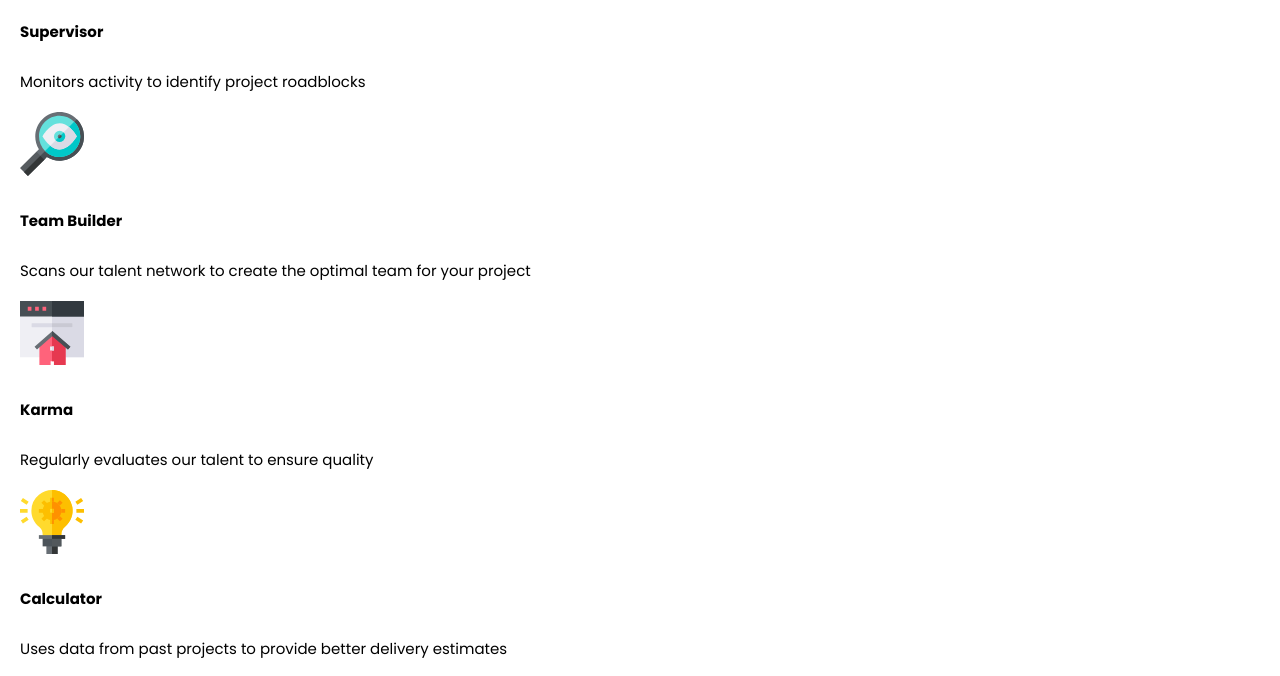
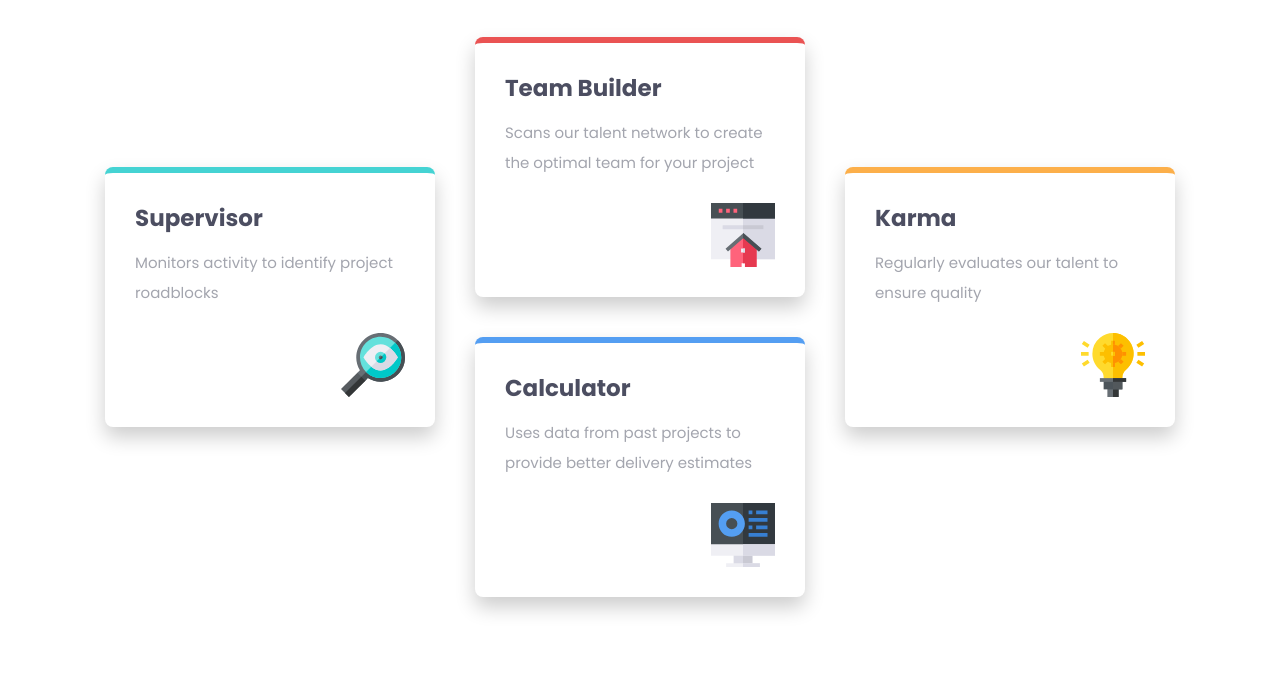
Before and after one commit to Khanh-Dev/second-project, a plain HTML site: page index.html in a window 1280 px wide. Shown: the part 183-859 px from the top of the page. After the commit the page ends 820 px from the top, so only its background shows below. Drawn offline with Linux system fonts and the light colour scheme.

Commit message:
push code

```diff
--- a/index.html
+++ b/index.html
@@ -11,11 +11,7 @@
 
   <title>Frontend Mentor | Four card feature section</title>
 
-  <!-- Feel free to remove these styles or customise in your own stylesheet 👍 -->
-  <style>
-    .attribution { font-size: 11px; text-align: center; }
-    .attribution a { color: hsl(228, 45%, 44%); }
-  </style>
+
 </head>
 <body>
   <header>
@@ -40,7 +36,7 @@
   <section class="container">
 
     <div class="card card1">
-      <div class="heading_container">
+      <div class="heading__container">
         <h4 class="heading">Supervisor</h4>
         <p class="heading_detail">Monitors activity to identify project roadblocks</p>
       </div>
@@ -48,7 +44,7 @@
     </div>
 
     <div class="card card2">
-      <div class="heading_container">
+      <div class="heading__container">
         <h4 class="heading">Team Builder</h4>
         <p class="heading_detail">Scans our talent network to create the optimal team for your project</p>
       </div>
@@ -56,20 +52,22 @@
     </div>
 
     <div class="card card3">
-      <div class="heading_container">
+      <div class="heading__container">
+        <h4 class="heading">Calculator</h4>
+        <p class="heading_detail">Uses data from past projects to provide better delivery estimates</p>
+      </div>
+      <img src="./images/icon-calculator.svg">
+    </div>
+
+    <div class="card card4">
+      <div class="heading__container">
         <h4 class="heading">Karma</h4>
         <p class="heading_detail">Regularly evaluates our talent to ensure quality</p>
       </div>
       <img src="./images/icon-karma.svg">
     </div>
 
-    <div class="card card4">
-      <div class="heading_container">
-        <h4 class="heading">Calculator</h4>
-        <p class="heading_detail">Uses data from past projects to provide better delivery estimates</p>
-      </div>
-      <img src="./images/icon-calculator.svg"
-    </div>
+
 
   </section>
 
--- a/styles.css
+++ b/styles.css
@@ -31,3 +31,75 @@ body {
 .third-header {
     font-weight: 400;
 }
+
+h3, p {
+    color: hsl(229, 6%, 66%);
+}
+
+.container {
+    display: flex;
+    justify-content: center;
+    flex-wrap: wrap;
+    max-width: 1200px;
+    margin: 0 auto;
+}
+
+h1, h4 {
+    color: hsl(234, 12%, 34%);
+}
+
+h4 {
+    margin: 0;
+    font-size: 2.3rem;
+    font-weight: 600;
+}
+
+.card {
+    width: 27rem;
+    background-color: white;
+    margin: 2rem;
+    box-shadow: 0 1rem 2rem rgba(0, 0, 0, .2);
+    border-top: 6px solid;
+    border-radius: 8px;
+    padding: 3rem;
+}
+
+.card1 {
+    border-color: hsl(180, 62%, 55%);
+}
+
+.card2 {
+    border-color: hsl(0, 78%, 62%);
+}
+
+.card3 {
+    border-color: hsl(212, 86%, 64%);
+}
+
+.card4 {
+    border-color: hsl(34, 97%, 64%);
+}
+
+
+img {
+    float: right;
+    padding-top: 1rem;
+}
+
+@media only screen and (min-width: 68em) {
+    .card1 {
+        transform: translateY(50%);
+        order:1 ;
+    }
+
+    .card2 {
+        order: 2;
+    }
+    .card3 {
+        order: 4;
+    }
+    .card4 {
+        transform: translateY(50%);
+        order: 3;
+    }
+}
```
